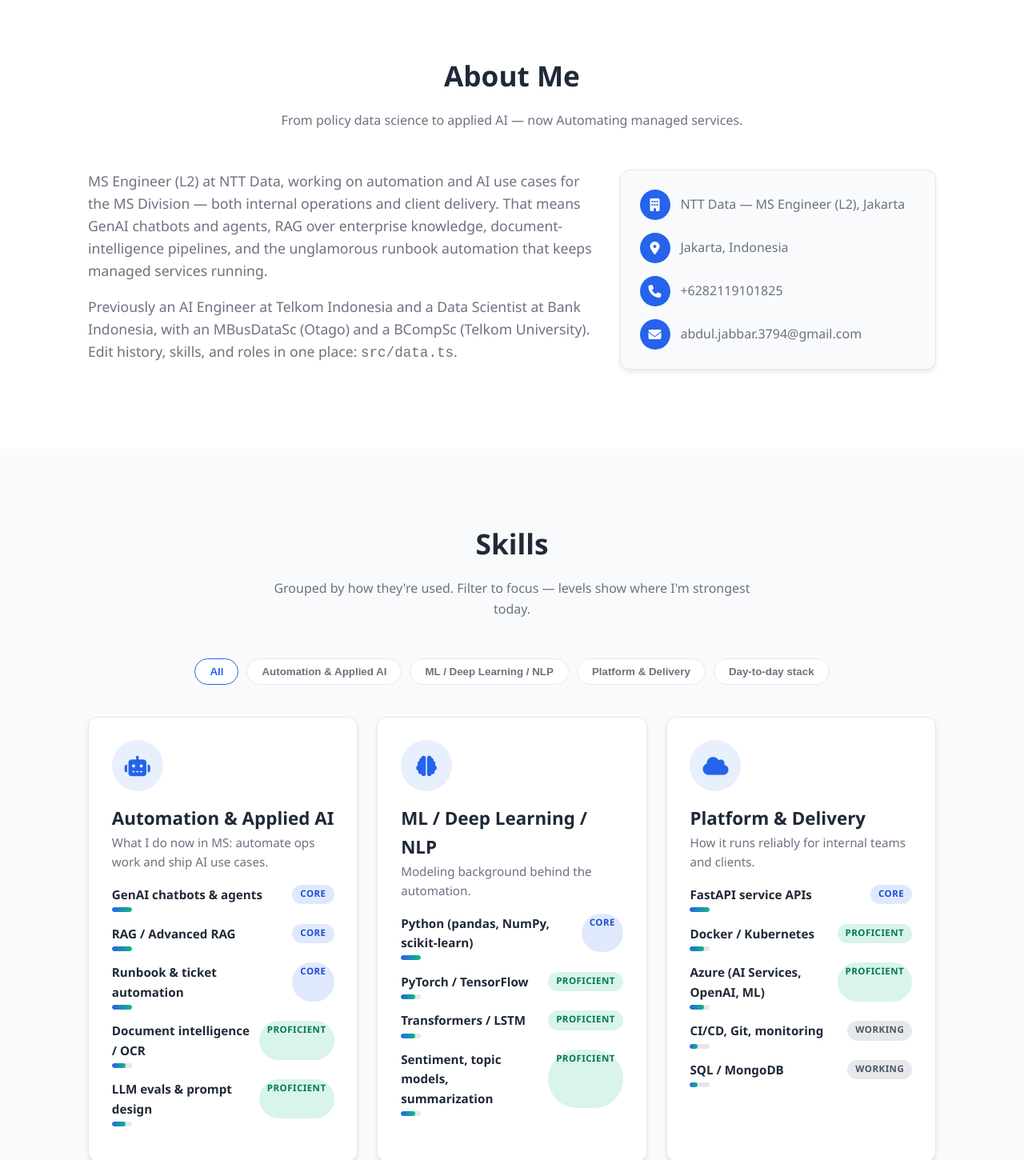
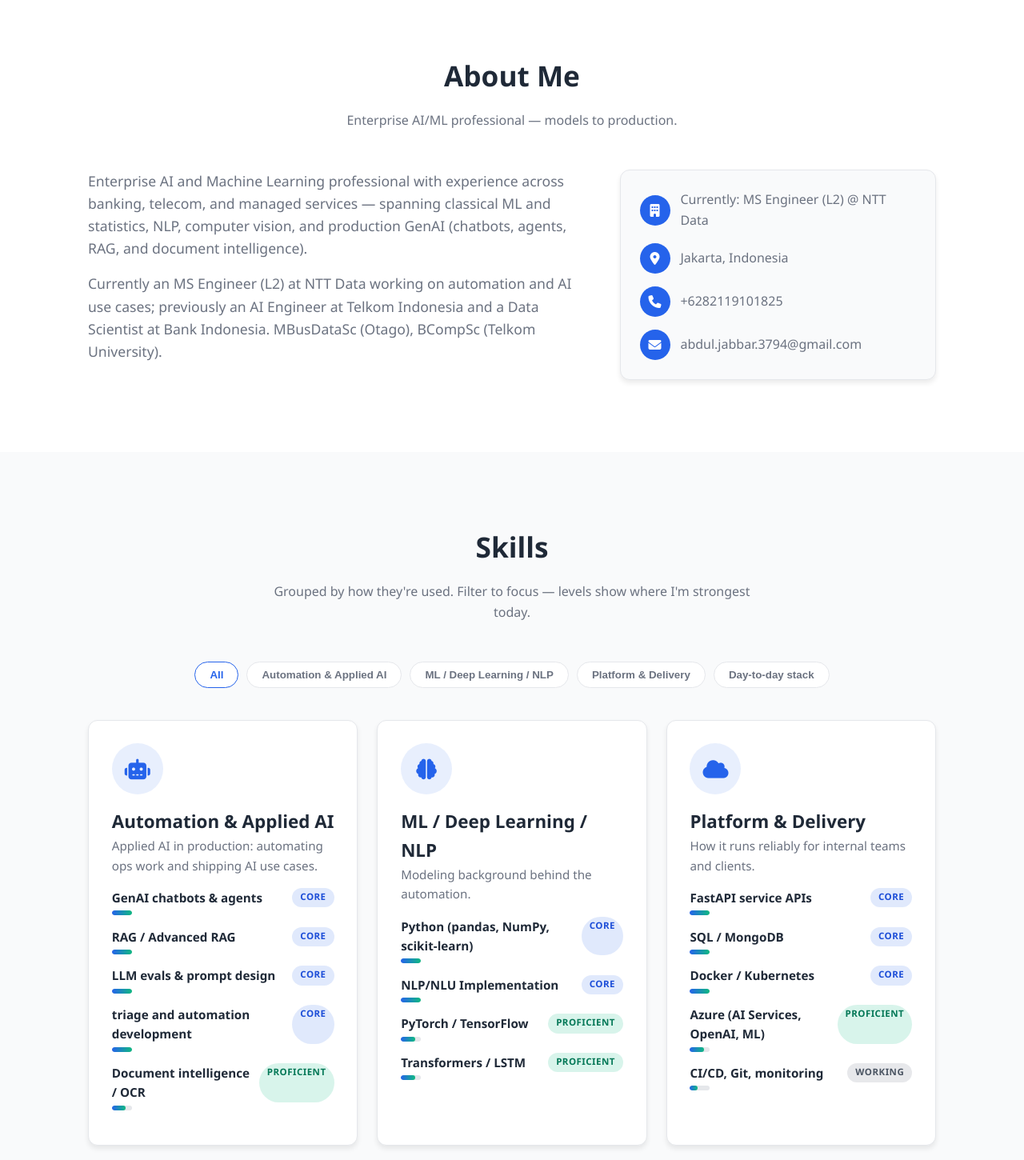
Before and after one commit to TheJabbar/thejabbar.github.io, a website built with Vite: page index.html in a window 1280 px wide. Shown: the part 760-2210 px from the top of the page at 80% size. Built offline with nearby package versions, Linux system fonts and the light colour scheme.

Commit message:
Generalize profile to Enterprise AI/ML, adopt corrected skills data

```diff
--- a/index.html
+++ b/index.html
@@ -5,9 +5,9 @@
     <meta name="viewport" content="width=device-width, initial-scale=1.0" />
     <meta
       name="description"
-      content="Muhammad Abdul Jabbar — MS Engineer (L2) Automation & AI at NTT Data. Managed Services automation and AI use cases for internal ops and clients."
+      content="Muhammad Abdul Jabbar — Enterprise AI and Machine Learning professional. ML, NLP, and GenAI across banking, telecom, and managed services."
     />
-    <title>Muhammad Abdul Jabbar — MS Engineer (L2) Automation & AI @ NTT Data</title>
+    <title>Muhammad Abdul Jabbar — Enterprise AI & Machine Learning Professional</title>
     <link rel="stylesheet" href="https://cdnjs.cloudflare.com/ajax/libs/font-awesome/6.5.2/css/all.min.css" />
   </head>
   <body>
@@ -29,10 +29,10 @@
     <section id="home" class="hero">
       <div class="hero-container">
         <div class="hero-content">
-          <span class="eyebrow">NTT Data — Managed Services</span>
+          <span class="eyebrow">Enterprise AI · Machine Learning · GenAI</span>
           <h1 id="heroTitle">Muhammad Abdul Jabbar</h1>
-          <h2>MS Engineer (L2) — Automation &amp; AI</h2>
-          <p>Automation and AI use cases for the MS Division — internal operations and NTT Data clients.</p>
+          <h2>Enterprise AI &amp; Machine Learning Professional</h2>
+          <p>From ML models to production GenAI and automation — across banking, telecom, and managed services.</p>
           <div class="hero-buttons">
             <a href="#contact" class="btn btn-primary">Get In Touch</a>
             <a href="#experience" class="btn btn-secondary">View Experience</a>
@@ -48,23 +48,22 @@
     <section id="about" class="reveal">
       <div class="container">
         <h2 class="section-title">About Me</h2>
-        <p class="section-sub">From policy data science to applied AI — now Automating managed services.</p>
+        <p class="section-sub">Enterprise AI/ML professional — models to production.</p>
         <div class="about-grid">
           <div class="about-text">
             <p>
-              MS Engineer (L2) at NTT Data, working on automation and AI use cases for the MS Division —
-              both internal operations and client delivery. That means GenAI chatbots and agents, RAG over
-              enterprise knowledge, document-intelligence pipelines, and the unglamorous runbook automation
-              that keeps managed services running.
+              Enterprise AI and Machine Learning professional with experience across banking, telecom,
+              and managed services — spanning classical ML and statistics, NLP, computer vision, and
+              production GenAI (chatbots, agents, RAG, and document intelligence).
             </p>
             <p>
-              Previously an AI Engineer at Telkom Indonesia and a Data Scientist at Bank Indonesia, with an
-              MBusDataSc (Otago) and a BCompSc (Telkom University). Edit history, skills, and roles in one
-              place: <code>src/data.ts</code>.
+              Currently an MS Engineer (L2) at NTT Data working on automation and AI use cases;
+              previously an AI Engineer at Telkom Indonesia and a Data Scientist at Bank Indonesia.
+              MBusDataSc (Otago), BCompSc (Telkom University).
             </p>
           </div>
           <ul class="fact-list">
-            <li><i class="fas fa-building"></i><span>NTT Data — MS Engineer (L2), Jakarta</span></li>
+            <li><i class="fas fa-building"></i><span>Currently: MS Engineer (L2) @ NTT Data</span></li>
             <li><i class="fas fa-map-marker-alt"></i><span>Jakarta, Indonesia</span></li>
             <li><i class="fas fa-phone"></i><span>+6282119101825</span></li>
             <li><i class="fas fa-envelope"></i><span>abdul.jabbar.3794@gmail.com</span></li>
@@ -145,7 +144,7 @@
     <section id="contact" class="alt reveal">
       <div class="container">
         <h2 class="section-title">Get In Touch</h2>
-        <p class="section-sub">Best for MS automation / AI collaboration — internal or client work.</p>
+        <p class="section-sub">Open to collaboration on enterprise AI/ML — from models to production GenAI.</p>
         <div class="contact-grid">
           <div class="contact-card">
             <div class="contact-row"><i class="fas fa-envelope"></i><span>abdul.jabbar.3794@gmail.com</span></div>
--- a/src/data.ts
+++ b/src/data.ts
@@ -36,7 +36,7 @@ export const experiences: Experience[] = [
     summary:
       'Managed Services (MS) Division: build automation and AI use cases for internal operations and NTT Data clients.',
     highlights: [
-      'Design and ship automation + AI use cases for MS internal operations (ticket triage, runbook automation, reporting).',
+      'Design and ship automation + AI use cases for MS internal operations (ticket triage, automation and report dashboard).',
       'Deliver AI solutions for clients: GenAI chatbots, RAG over enterprise docs, and document-intelligence pipelines.',
       'Build and maintain API deployments on cloud / Kubernetes and Azure environments, incl. monitoring and handover docs.',
       'Prototype LLM agents and evals, then harden the winners into supportable managed services.',
@@ -106,13 +106,13 @@ export const skillGroups: SkillGroup[] = [
     id: 'ai-automation',
     label: 'Automation & Applied AI',
     icon: 'fas fa-robot',
-    blurb: 'What I do now in MS: automate ops work and ship AI use cases.',
+    blurb: 'Applied AI in production: automating ops work and shipping AI use cases.',
     skills: [
       { name: 'GenAI chatbots & agents', level: 'Core' },
       { name: 'RAG / Advanced RAG', level: 'Core' },
-      { name: 'Runbook & ticket automation', level: 'Core' },
+      { name: 'LLM evals & prompt design', level: 'Core' },
+      { name: 'triage and automation development', level: 'Core' },
       { name: 'Document intelligence / OCR', level: 'Proficient' },
-      { name: 'LLM evals & prompt design', level: 'Proficient' },
     ],
   },
   {
@@ -122,9 +122,9 @@ export const skillGroups: SkillGroup[] = [
     blurb: 'Modeling background behind the automation.',
     skills: [
       { name: 'Python (pandas, NumPy, scikit-learn)', level: 'Core' },
+      { name: 'NLP/NLU Implementation', level: 'Core' },
       { name: 'PyTorch / TensorFlow', level: 'Proficient' },
       { name: 'Transformers / LSTM', level: 'Proficient' },
-      { name: 'Sentiment, topic models, summarization', level: 'Proficient' },
     ],
   },
   {
@@ -134,10 +134,10 @@ export const skillGroups: SkillGroup[] = [
     blurb: 'How it runs reliably for internal teams and clients.',
     skills: [
       { name: 'FastAPI service APIs', level: 'Core' },
-      { name: 'Docker / Kubernetes', level: 'Proficient' },
+      { name: 'SQL / MongoDB', level: 'Core' },
+      { name: 'Docker / Kubernetes', level: 'Core' },
       { name: 'Azure (AI Services, OpenAI, ML)', level: 'Proficient' },
       { name: 'CI/CD, Git, monitoring', level: 'Working' },
-      { name: 'SQL / MongoDB', level: 'Working' },
     ],
   },
   {
@@ -147,7 +147,7 @@ export const skillGroups: SkillGroup[] = [
     blurb: 'Frameworks currently in use.',
     skills: [
       { name: 'LangChain / LangGraph', level: 'Core' },
-      { name: 'vLLM / OpenAI APIs', level: 'Proficient' },
+      { name: 'Local and Cloud LLM Framework', level: 'Proficient' },
       { name: 'Streamlit / Gradio / Chainlit', level: 'Proficient' },
       { name: 'PySpark / Hadoop', level: 'Working' },
     ],
@@ -156,8 +156,8 @@ export const skillGroups: SkillGroup[] = [
 
 export const profile = {
   name: 'Muhammad Abdul Jabbar',
-  title: 'MS Engineer (L2) — Automation & AI @ NTT Data',
-  tagline: 'Automation and AI use cases for Managed Services — internal ops and client delivery.',
+  title: 'Enterprise AI & Machine Learning Professional',
+  tagline: 'Enterprise AI and machine learning across banking, telecom, and managed services — from ML models to production GenAI and automation.',
   location: 'Jakarta, Indonesia',
   phone: '+6282119101825',
   email: 'abdul.jabbar.3794@gmail.com',
```
